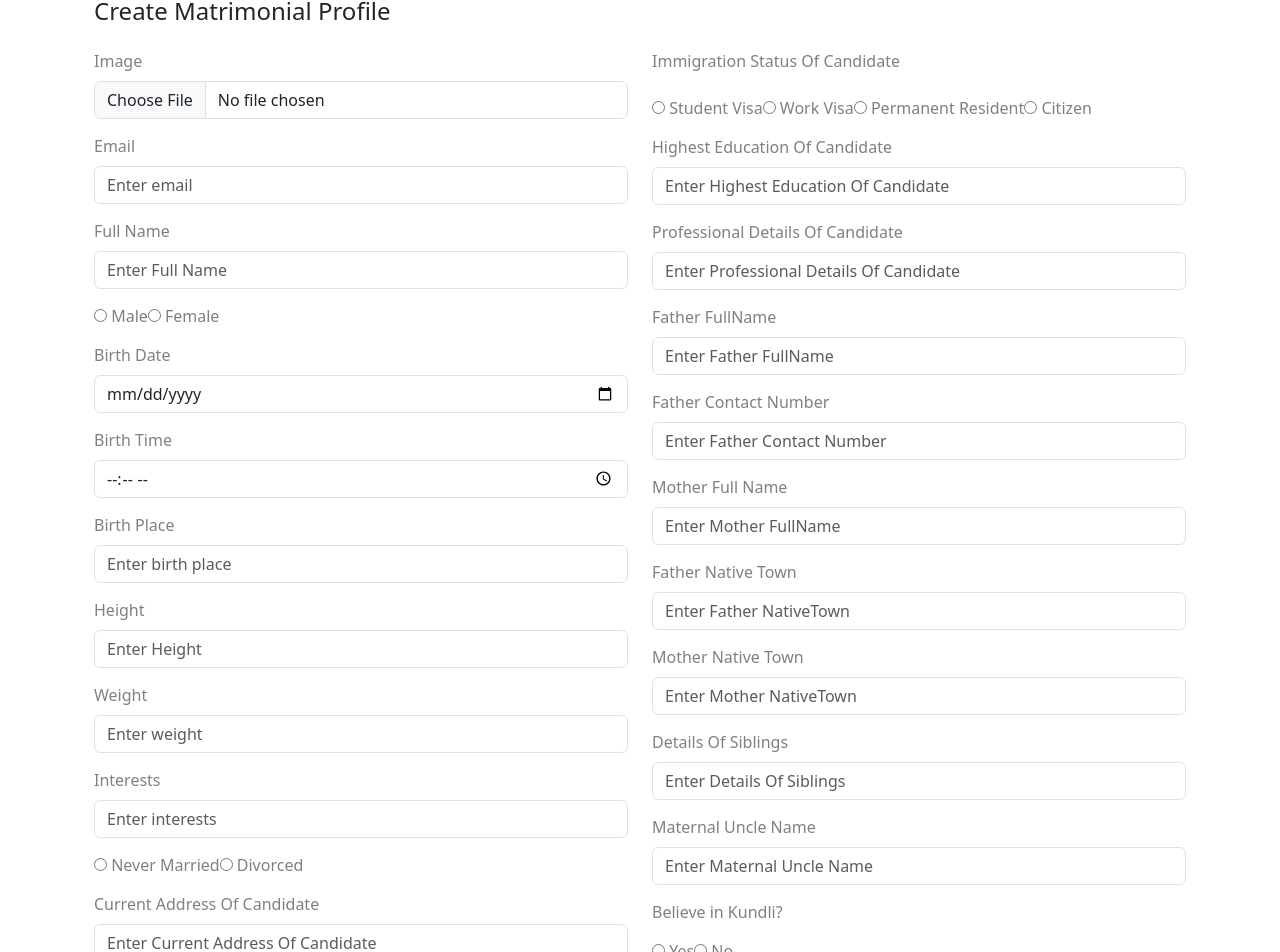
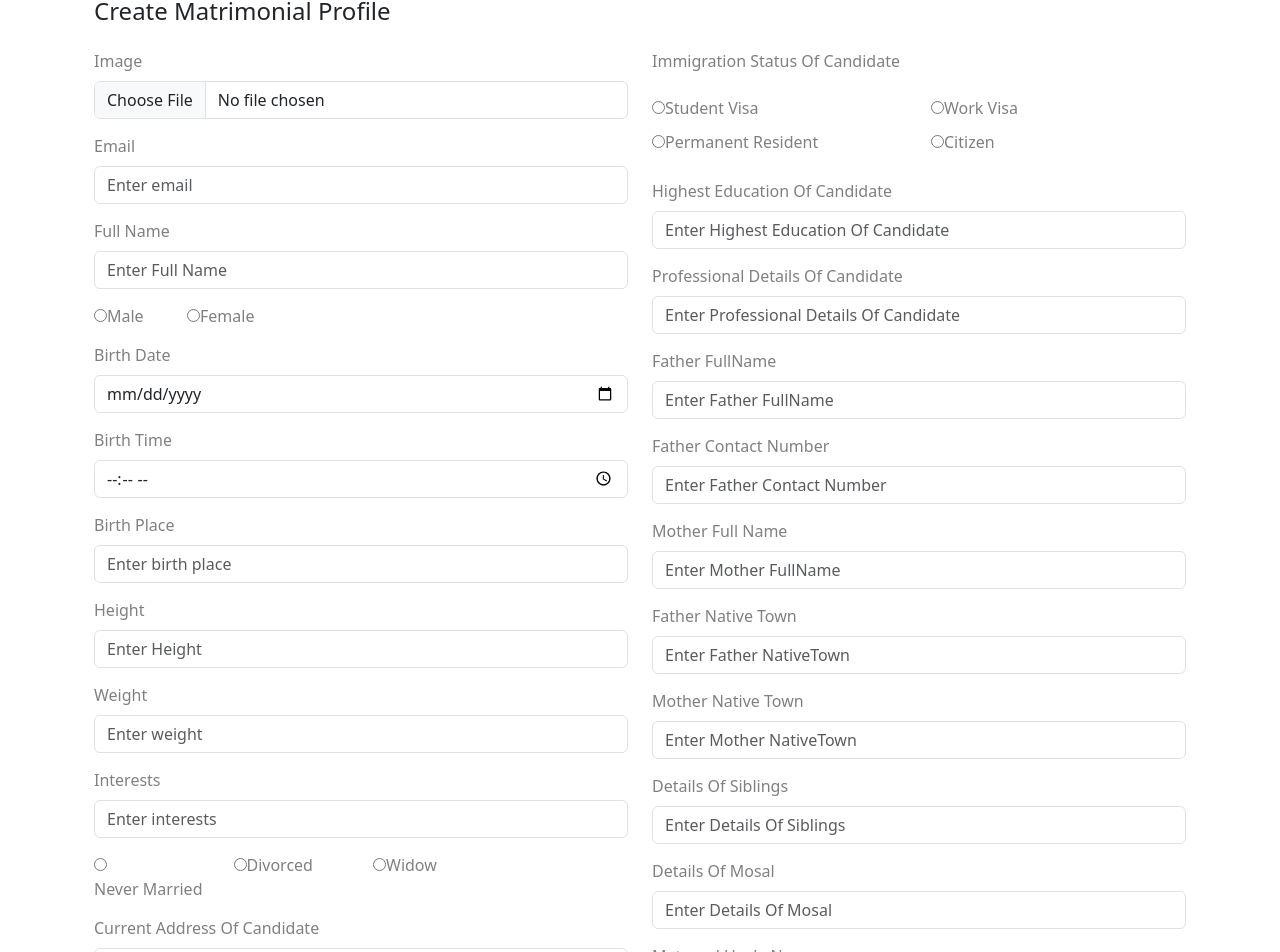
Before and after one commit to erdhruvtailor/dsm-fixing, a React (Create React App) app in the folder frontend/: page /matrimonialProfile/create in a window 1280 px wide. Shown: the part 153-1105 px from the top of the page. Built offline with nearby package versions, Linux system fonts and the light colour scheme; no server answers.

Commit message:
Added functionality in the Update metremonial profile page

```diff
--- a/frontend/src/pages/MatrimonialFormPage.jsx
+++ b/frontend/src/pages/MatrimonialFormPage.jsx
@@ -13,7 +13,9 @@ import FormContainer from '../components/FormContainer';
 import Loader from '../components/Loader';
 import Message from '../components/Message';
 import Meta from '../components/Meta';
+import {predCurrentMaritalStatus, predGender, predImmigrationStatusOfCandidate, predbelieveInKundli} from '../utils/preDefinedAttributes';
 
+console.log(predCurrentMaritalStatus);
 const MatrimonialProfilePage = () => {
     const {id: matrimonialProfileId} = useParams();
     const isUpdateMode = !!matrimonialProfileId;
@@ -48,7 +50,6 @@ const MatrimonialProfilePage = () => {
     const [correctInformation, setCorrectInformation] = useState('');
 
     const getMatrimonialProfileQueryResult = useGetMatrimonialProfileDetailsQuery(matrimonialProfileId);
-
     const {
         data: matrimonialProfile,
         isLoading,
@@ -216,20 +217,22 @@ const MatrimonialProfilePage = () => {
                                 </Form.Group>
 
                                 {/*gender*/}
+                                {console.log(gender)}
                                 <Form.Group className='attribute'>
+                                    <Row>
+                                        {Object.entries(predGender).map(([key, value]) => (
+                                            <Col md={2} key={value}>
                                               <input
                                                 type="radio"
                                                 name="gender"
-                                        value="male"
+                                                value={key}
+                                                checked={gender == key}
                                                 onChange={e => setGender(e.target.value)}
-                                    /> Male
-
-                                    <input
-                                        type="radio"
-                                        name="gender"
-                                        value="Female"
-                                        onChange={e => setGender(e.target.value)}
-                                    /> Female
+                                              />
+                                              <label>{value}</label>
+                                            </Col>
+                                        ))}
+                                    </Row>
                                 </Form.Group>
 
                                 <Form.Group controlId='birthDate' className='attribute'>
@@ -294,19 +297,20 @@ const MatrimonialProfilePage = () => {
 
                                 {/*currentMaritalStatus*/}
                                 <Form.Group className='attribute'>
+                                    <Row>
+                                        {Object.entries(predCurrentMaritalStatus).map(([key, value]) => (
+                                            <Col md={3} key={value}>
                                               <input
                                                 type="radio"
                                                 name="currentMaritalStatus"
-                                        value="Never Married"
+                                                value={key}
+                                                checked={currentMaritalStatus == key}
                                                 onChange={e => setCurrentMaritalStatus(e.target.value)}
-                                    /> Never Married
-
-                                    <input
-                                        type="radio"
-                                        name="currentMaritalStatus"
-                                        value="Divorced"
-                                        onChange={e => setCurrentMaritalStatus(e.target.value)}
-                                    /> Divorced
+                                              />
+                                              <label>{value}</label>
+                                            </Col>
+                                        ))}
+                                    </Row>
                                 </Form.Group>
 
 
@@ -346,43 +350,25 @@ const MatrimonialProfilePage = () => {
 
                                 <Form.Group controlId='immigrationStatusOfCandidate' className='attribute'>
                                     <Form.Label>Immigration Status Of Candidate</Form.Label>
-                                    {/*<Form.Control
-                  type='text'
-                  placeholder='Enter Immigration Status Of Candidate'
-                  value={immigrationStatusOfCandidate}
-                  onChange={e => setImmigrationStatusOfCandidate(e.target.value)}
-              ></Form.Control>*/}
                                 </Form.Group>
 
                                 {/*immigrationStatusOfCandidate*/}
                                 <Form.Group className='attribute'>
+                                    <Row>
+                                        {Object.entries(predImmigrationStatusOfCandidate).map(([key, value]) => (
+                                            <Col md={6} key={value}>
                                               <input
                                                 type="radio"
                                                 name="immigrationStatusOfCandidate"
-                                        value="Student Visa"
+                                                value={key}
+                                                checked={immigrationStatusOfCandidate === key}
                                                 onChange={e => setImmigrationStatusOfCandidate(e.target.value)}
-                                    /> Student Visa
-
-                                    <input
-                                        type="radio"
-                                        name="immigrationStatusOfCandidate"
-                                        value="Work Visa"
-                                        onChange={e => setImmigrationStatusOfCandidate(e.target.value)}
-                                    /> Work Visa
-
-                                    <input
-                                        type="radio"
-                                        name="immigrationStatusOfCandidate"
-                                        value="Permanent Resident"
-                                        onChange={e => setImmigrationStatusOfCandidate(e.target.value)}
-                                    /> Permanent Resident
-
-                                    <input
-                                        type="radio"
-                                        name="immigrationStatusOfCandidate"
-                                        value="Citizen"
-                                        onChange={e => setImmigrationStatusOfCandidate(e.target.value)}
-                                    /> Citizen
+                                                class="mb-3"
+                                              />
+                                              <label>{value}</label>
+                                            </Col>
+                                        ))}
+                                    </Row>
                                 </Form.Group>
 
 
@@ -470,6 +456,16 @@ const MatrimonialProfilePage = () => {
                                     ></Form.Control>
                                 </Form.Group>
 
+                                <Form.Group controlId='detailsOfMosal' className='attribute'>
+                                    <Form.Label>Details Of Mosal</Form.Label>
+                                    <Form.Control
+                                        type='text'
+                                        placeholder='Enter Details Of Mosal'
+                                        value={detailsOfMosal}
+                                        onChange={e => setDetailsOfMosal(e.target.value)}
+                                    ></Form.Control>
+                                </Form.Group>
+
 
                                 <Form.Group controlId='maternalUncleName' className='attribute'>
                                     <Form.Label>Maternal Uncle Name</Form.Label>
@@ -484,19 +480,20 @@ const MatrimonialProfilePage = () => {
                                 {/*believeInKundli*/}
                                 <p className='attribute'>Believe in Kundli?</p>
                                 <Form.Group className='attribute'>
+                                    <Row>
+                                        {Object.entries(predbelieveInKundli).map(([key, value]) => (
+                                            <Col md={2} mb={2} key={value}>
                                               <input
                                                 type="radio"
                                                 name="believeInKundli"
-                                        value="Yes"
+                                                value={key}
+                                                checked={believeInKundli == key}
                                                 onChange={e => setBelieveInKundli(e.target.value)}
-                                    /> Yes
-
-                                    <input
-                                        type="radio"
-                                        name="believeInKundli"
-                                        value="No"
-                                        onChange={e => setBelieveInKundli(e.target.value)}
-                                    /> No
+                                              />
+                                              <label>{value}</label>
+                                            </Col>
+                                        ))}
+                                    </Row>
                                 </Form.Group>
 
 
@@ -512,11 +509,9 @@ const MatrimonialProfilePage = () => {
                                     ></Form.Control>
                                 </Form.Group>
 
-
+                                {!isUpdateMode ?
                                     <Form.Group className='attribute'>
-                                    <p>I do hereby acknowledge that all the details provided above is correct and I
-                                        willfully wish to
-                                        share my details in this portal.</p>
+                                        <p>I do hereby acknowledge that all the details provided above is correct and I willfully wish to share my details in this portal.</p>
                                         <input
                                             type="radio"
                                             name="correctInformation"
@@ -531,7 +526,7 @@ const MatrimonialProfilePage = () => {
                                             onChange={e => setCorrectInformation(e.target.value)}
                                         /> No
                                     </Form.Group>
-
+                                : ''}
                             </Col>
                         </Row>
 
--- a/frontend/src/pages/MatrimonialProfilePage.jsx
+++ b/frontend/src/pages/MatrimonialProfilePage.jsx
@@ -39,18 +39,17 @@ const MatrimonialProfilePage = () => {
         isLoading2,
         error2
     } = useGetMatrimonialProfileQuery();
-
     return (
         <>
 
             <Row className='align-items-center'>
                 <Col>
                     <Meta title={'Matrimonial Profile'}/>
-                    <h3>Active Matrimonial Candidates</h3>
+                    <h3>Matrimonial Candidate Detail</h3>
                 </Col>
                 <Col className='text-end'>
-                    <LinkContainer to={'/matrimonialProfile/create'}>
-                        <Button className='my-3' variant='default'>Add Matrimonial Profile</Button>
+                    <LinkContainer to={'/matrimonialProfile/update/'+matrimonialProfileId}>
+                        <Button className='my-3' variant='default'>Update Matrimonial Profile</Button>
                     </LinkContainer>
                 </Col>
             </Row>
@@ -59,7 +58,6 @@ const MatrimonialProfilePage = () => {
             {isLoading ? (
                 <Loader/>
             ) : matrimonialProfileId ? "" : (
-
                 <Row>
                     {matrimonialProfileAllEntries?.map(matrimonialProfileAllEntry => (
                         <Col key={matrimonialProfileAllEntry._id} sm={12} md={6} lg={4} xl={3}>
--- /dev/null
+++ b/frontend/src/utils/preDefinedAttributes.js
@@ -0,0 +1,22 @@
+export const predCurrentMaritalStatus = {
+	0 : 'Never Married',
+	1 : 'Divorced',
+	2 : 'Widow'
+};
+
+export const predGender = {
+	0 : 'Male',
+	1 : 'Female'
+};
+
+export const predImmigrationStatusOfCandidate = {
+	0 : 'Student Visa',
+	1 : 'Work Visa',
+	2 : 'Permanent Resident',
+	3 : 'Citizen'
+};
+
+export const predbelieveInKundli = {
+	0 : 'No',
+	1 : 'Yes'
+};
```
Also changed, not shown: 1 other file (tests, documents, lock files or other folders). Lines whose indentation alone changed are shown as unchanged.
